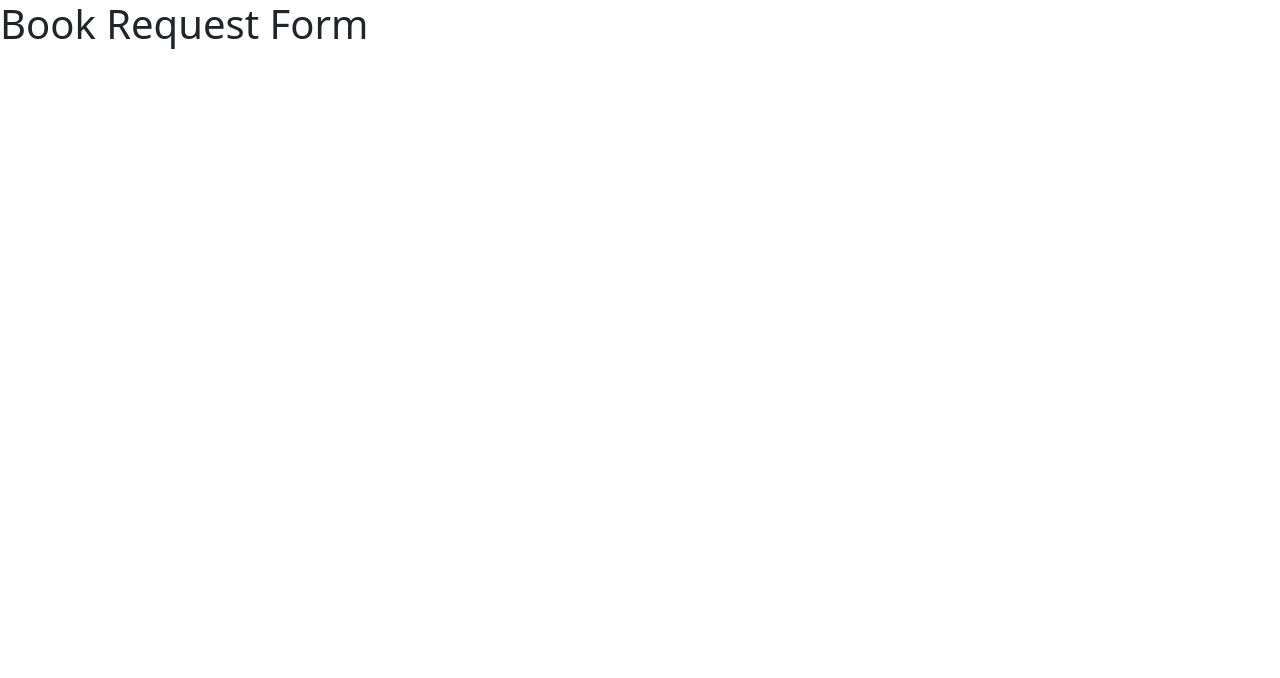
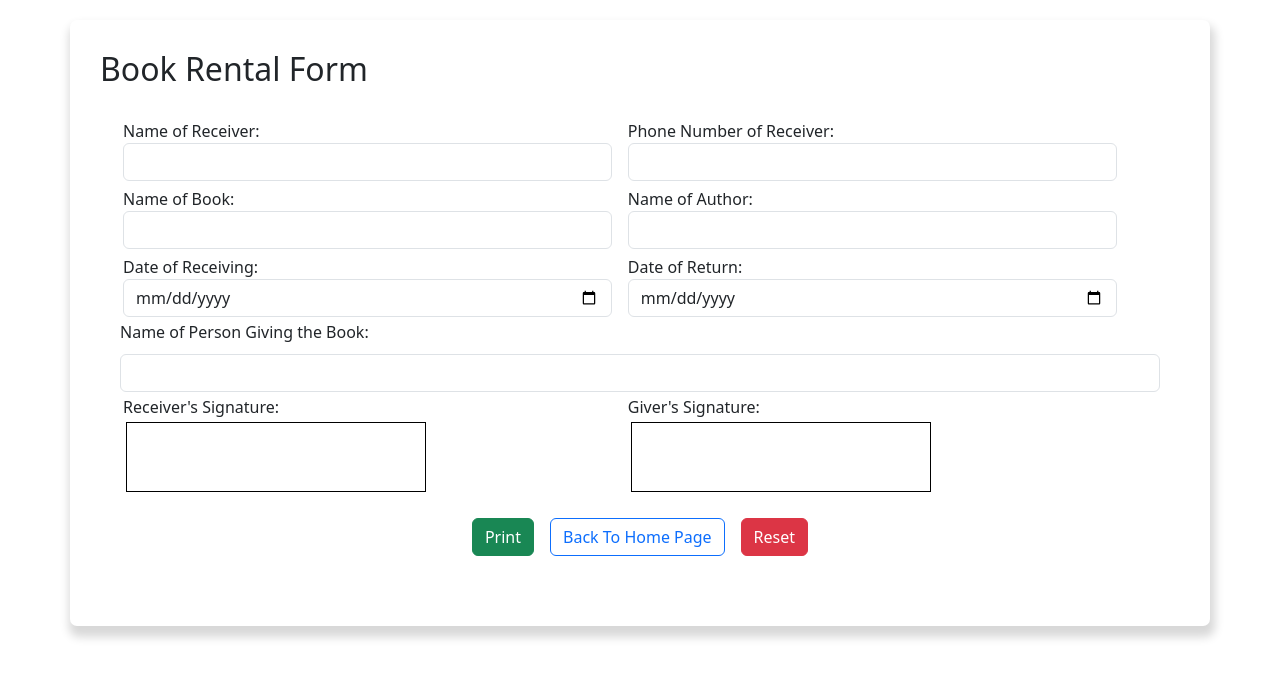
Before and after one commit to MuhammadShabib/form-system-management, a React (Create React App) app: page /BookRequestForm in a window 1280 px wide. Shown: the top 678 px of the page. Built offline with nearby package versions, Linux system fonts and the light colour scheme.

Commit message:
adding book request form

```diff
--- a/src/Pages/BookRequestForm/BookRequestForm.js
+++ b/src/Pages/BookRequestForm/BookRequestForm.js
@@ -1,5 +1,127 @@
+import { useState } from "react";
+import LinkButtons from "../../Components/Button/PrintResetHome"
+import "bootstrap/dist/css/bootstrap.min.css"
+import "../Pages.css"
 const BookRequestForm = () => {
-    return <h1> Book Request Form </h1>
+
+    const [receiverName, setReceiverName] = useState('');
+    const [phoneNumber, setPhoneNumber] = useState('');
+    const [bookTitle, setBookTitle] = useState('');
+    const [authorName, setAuthorName] = useState('');
+    const [receivingDate, setReceivingDate] = useState('');
+    const [returnDate, setReturnDate] = useState('');
+
+    const [giverName, setGiverName] = useState('');
+
+    return (
+        <div className="container">
+            <h2>Book Rental Form</h2>
+            <form >
+                <div className="beside">
+                    <div>
+                        <label htmlFor="receiverName">Name of Receiver:</label>
+                        <input
+                            className="form-control"
+                            type="text"
+                            id="receiverName"
+                            value={receiverName}
+                            onChange={(e) => setReceiverName(e.target.value)}
+                            required
+                        />
+                    </div>
+
+                    <div>
+                        <label htmlFor="phoneNumber">Phone Number of Receiver:</label>
+                        <input
+                            className="form-control"
+                            type="text"
+                            id="phoneNumber"
+                            value={phoneNumber}
+                            onChange={(e) => setPhoneNumber(e.target.value)}
+                            required
+                        />
+                    </div>
+
+                </div>
+                <div className="beside">
+                    <div>
+                        <label htmlFor="bookTitle">Name of Book:</label>
+                        <input
+                            className="form-control"
+                            type="text"
+                            id="bookTitle"
+                            value={bookTitle}
+                            onChange={(e) => setBookTitle(e.target.value)}
+                            required
+                        />
+                    </div>
+
+                    <div>
+                        <label htmlFor="authorName">Name of Author:</label>
+                        <input
+                            className="form-control"
+                            type="text"
+                            id="authorName"
+                            value={authorName}
+                            onChange={(e) => setAuthorName(e.target.value)}
+                            required
+                        />
+                    </div>
+                </div>
+
+                <div className="beside">
+                    <div>
+                        <label htmlFor="receivingDate">Date of Receiving:</label>
+                        <input
+                            className="form-control"
+                            type="date"
+                            id="receivingDate"
+                            value={receivingDate}
+                            onChange={(e) => setReceivingDate(e.target.value)}
+                            required
+                        />
+                    </div>
+
+                    <div>
+                        <label htmlFor="returnDate">Date of Return:</label>
+                        <input
+                            className="form-control"
+                            type="date"
+                            id="returnDate"
+                            value={returnDate}
+                            onChange={(e) => setReturnDate(e.target.value)}
+                            required
+                        />
+                    </div>
+                </div>
+                <div className="beside">
+                    <label htmlFor="giverName">Name of Person Giving the Book:</label>
+                    <input
+                        className="form-control"
+                        type="text"
+                        id="giverName"
+                        value={giverName}
+                        onChange={(e) => setGiverName(e.target.value)}
+                        required
+                    />
+                </div>
+                <div className="beside">
+                    <div>
+                        <label htmlFor="receiverSignature">Receiver's Signature:</label>
+                        <div style={{ width: "300px", height: "70px", border: "1px solid #000" }} > </div>
+                    </div>
+                    <div>
+                        <label htmlFor="giverSignature">Giver's Signature:</label>
+                        <div style={{ width: "300px", height: "70px", border: "1px solid #000" }} > </div>
+
+                    </div>
+                </div>
+
+                <LinkButtons />
+
+            </form>
+        </div>
+    );
 }
 
 export default BookRequestForm;
```
